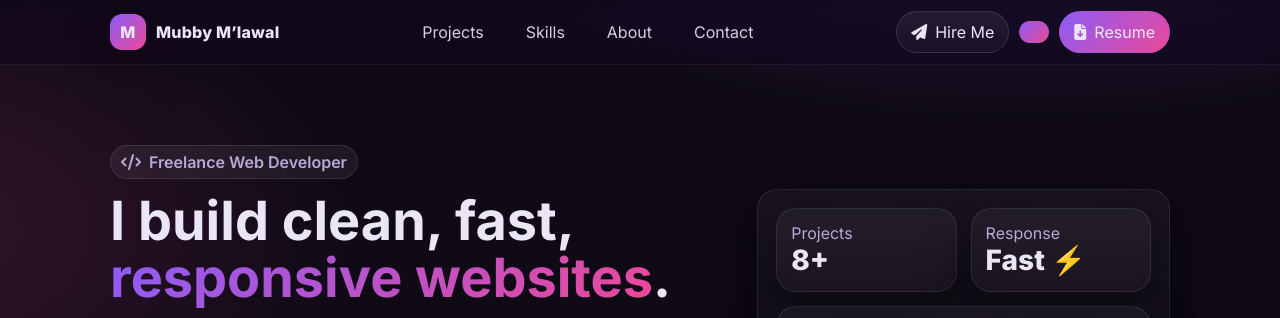
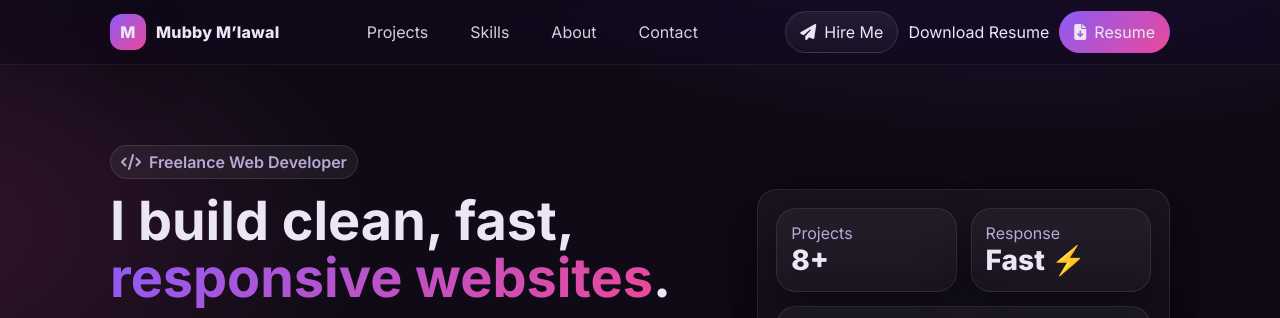
Before and after one commit to apheeliah/My-portfolio, a plain HTML site: page index.html in a window 1280 px wide. Shown: the top 318 px of the page. Drawn offline with Linux system fonts and the light colour scheme; a small style sheet from the web is missing.

Commit message:
Update index.html

```diff
--- a/index.html
+++ b/index.html
@@ -272,8 +272,7 @@
 
         <a class="btn" href="#contact"><i class="fa-solid fa-paper-plane"></i>Hire Me</a>
 
-        <a class="btn primary" href="assets/Mubby-Resume.pdf" target="_blank" rel="noopener">
-
+        <a href="assets/Mubby-Resume.pdf" download="Mubby-Resume.pdf">Download Resume</a>
 
 <a class="btn primary" href="assets/Mubby-Resume.pdf" target="_blank" rel="noopener">
   <i class="fa-solid fa-file-arrow-down"></i> Resume
```
